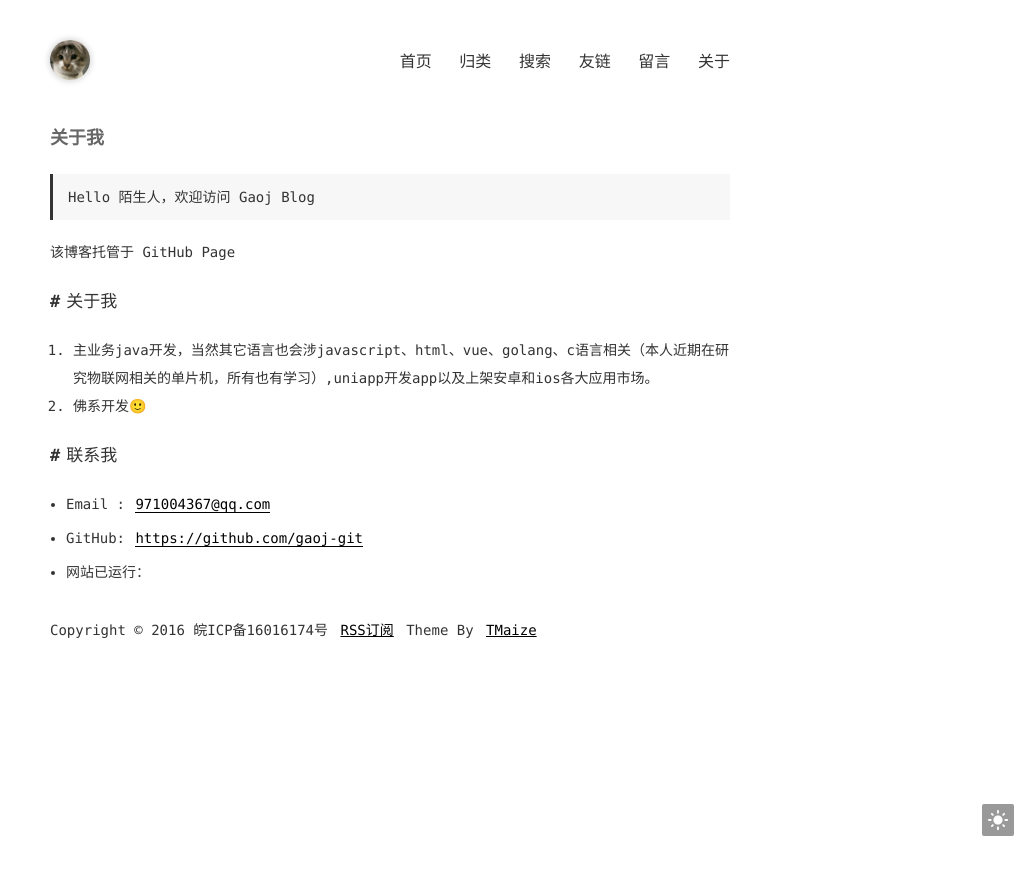
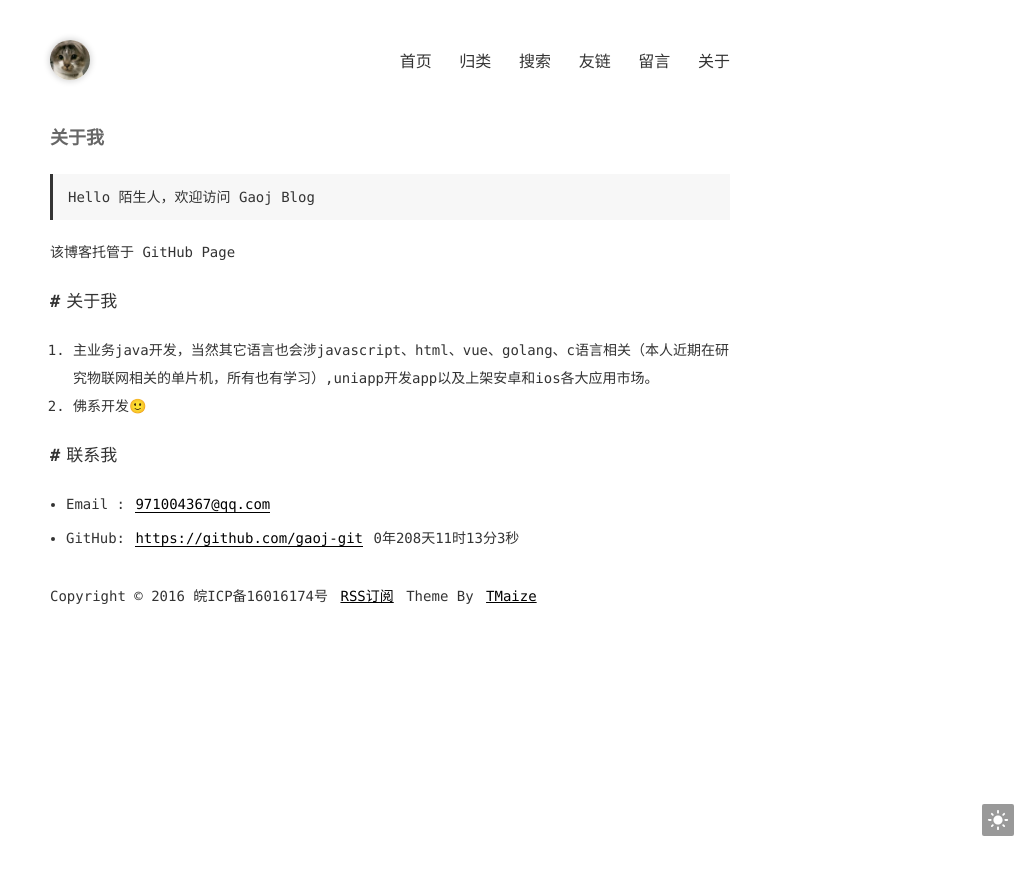
Before and after one commit to gaoj-git/gaoj-git.github.io, a Jekyll site: the page built from pages/about.md, in a window 1280 px wide. Shown: the top 875 px of the page, without its empty margins (250-1280 px from the left). Built offline with Jekyll 4.4.1, drawn with Linux system fonts in a browser that asks for light colours.

Commit message:
修改文件: pages/about.md

```diff
--- a/pages/about.md
+++ b/pages/about.md
@@ -16,8 +16,11 @@ title: 关于我
 - Email&nbsp;: [971004367@qq.com](mailto:971004367@qq.com)
 
 - GitHub: [https://github.com/gaoj-git](https://github.com/gaoj-git)
+<span id="show_time"></span>
+<div>
+	<span id="show_time"></span>
+</div>
 
-- 网站已运行：<span id="show_time"></span><span id="show_time"></span>
 <script>
 		function secondToDate(second) {
 				if (!second) {
```
